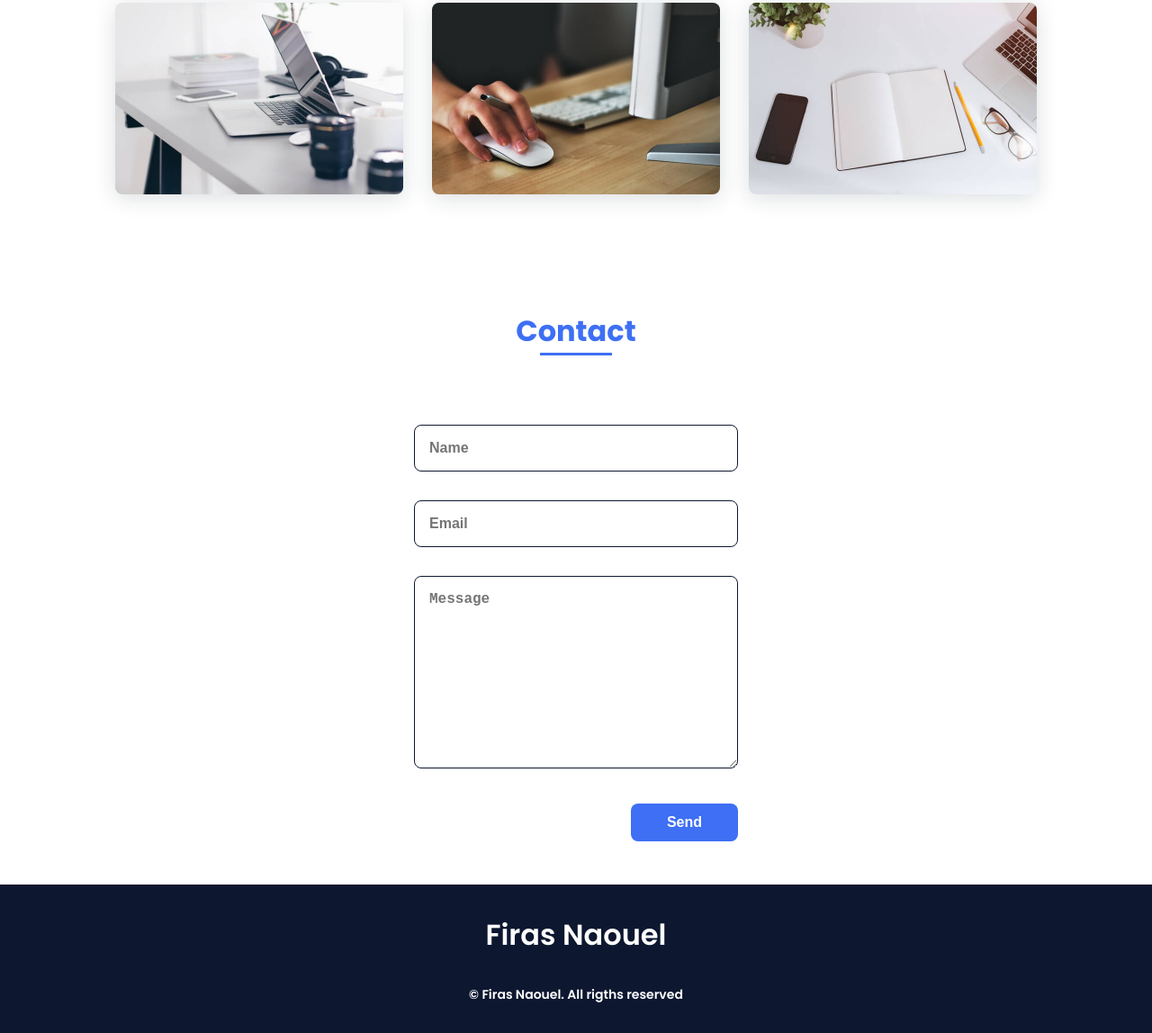
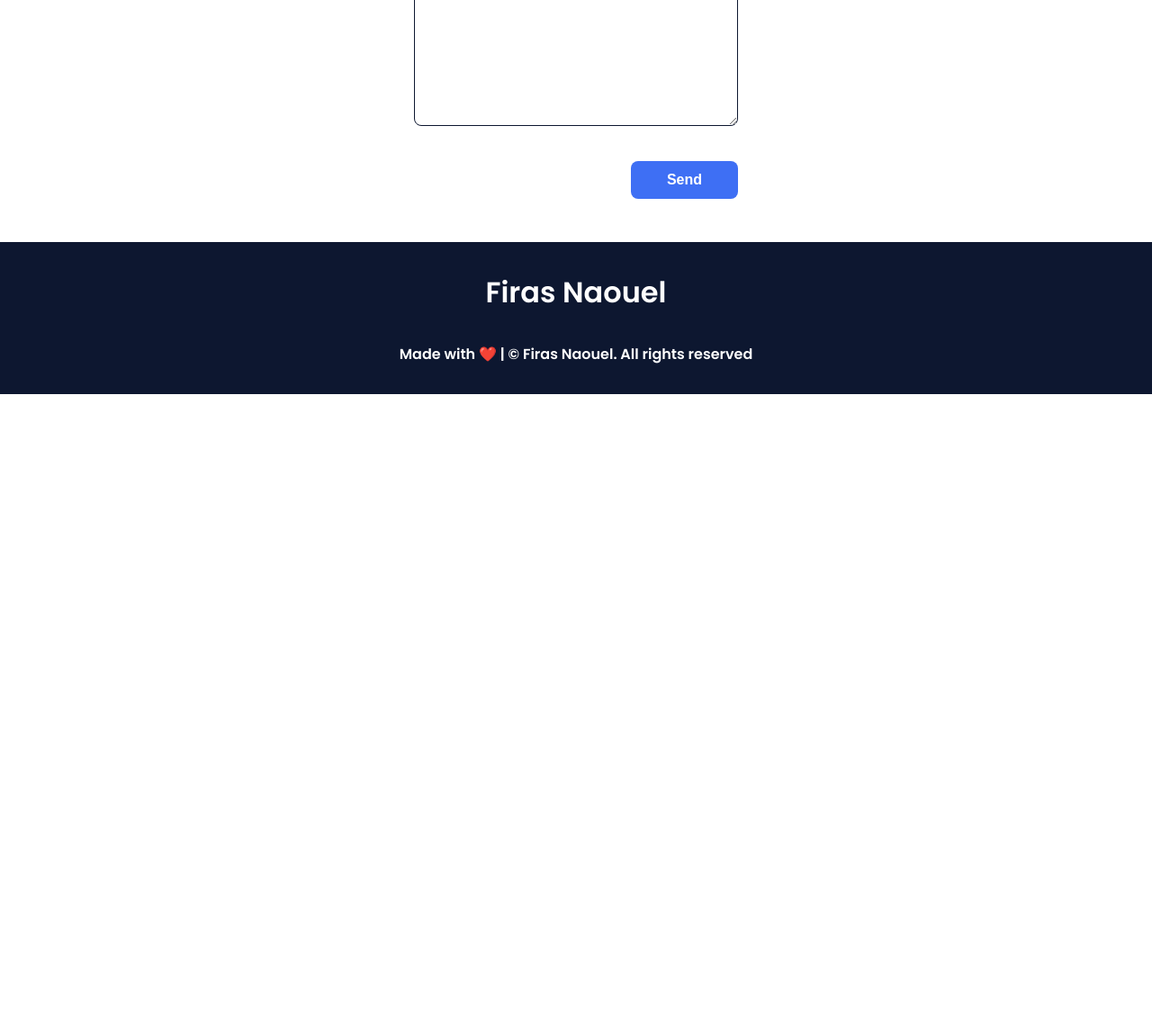
Before and after one commit to FirasNaouel/Portfolio, a plain HTML site: page index.html in a window 1280 px wide. Shown: the part 2092-3240 px from the top of the page at 90% size. After the commit the page ends 2530 px from the top, so only its background shows below. Drawn offline with nearby package versions, Linux system fonts and the light colour scheme.

Commit message:
update index.html

```diff
--- a/index.html
+++ b/index.html
@@ -119,7 +119,7 @@
             </section>
 
             <!--===== WORK =====-->
-            <section class="work section" id="work">
+            <!-- <section class="work section" id="work">
                 <h2 class="section-title">Work</h2>
 
                 <div class="work__container bd-grid">
@@ -142,7 +142,7 @@
                         <img src="assets/img/work6.jpg" alt="">
                     </a>
                 </div>
-            </section>
+            </section> -->
 
             <!--===== CONTACT =====-->
             <section class="contact section" id="contact">
@@ -163,8 +163,7 @@
         <!--===== FOOTER =====-->
         <footer class="footer">
             <p class="footer__title">Firas Naouel</p>
-
-            <p class="footer__copy">&#169; Firas Naouel. All rigths reserved</p>
+            <p>Made with ❤️ | &#169; Firas Naouel. All rights reserved</p>
         </footer>
 
 
```
